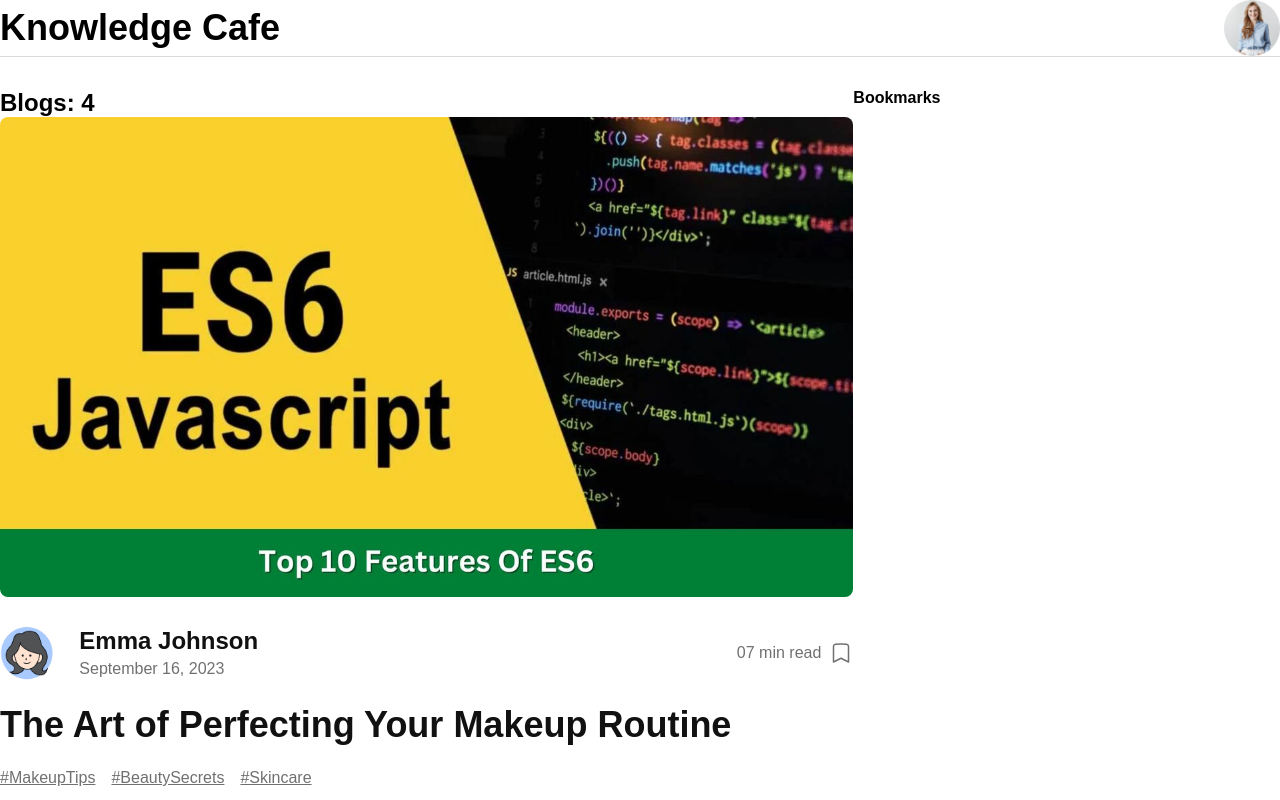
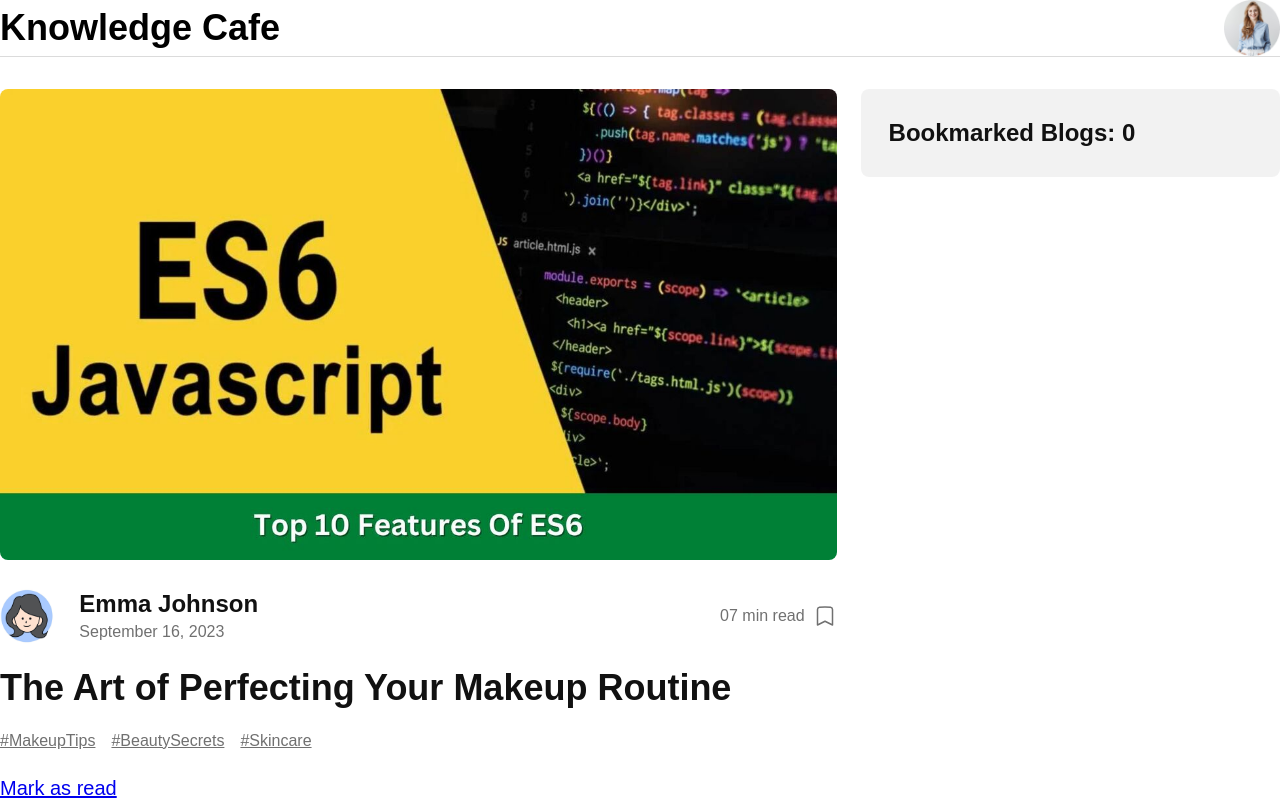
Before and after one commit to Shohanojjaman/knowledge-cafe, a React (Vite) app: page / in a window 1280 px wide. Shown: the top 800 px of the page. Built offline with nearby package versions, Linux system fonts and the light colour scheme.

Commit message:
Added Bookmarks components and functionality.

```diff
--- a/src/App.jsx
+++ b/src/App.jsx
@@ -1,15 +1,24 @@
+import { useState } from 'react';
 import Blogs from './components/Blog/Blogs';
 import Bookmarks from './components/Bookmark/Bookmarks';
 import Header from './components/Header';
 import './index.css';
 
 function App() {
+  const [bookmarks, setBookmarks] = useState([]);
+
+  const handleAddToBookmark = (blog) => {
+    const newBookmark = [...bookmarks, blog];
+    setBookmarks(newBookmark);
+    console.log(bookmarks);
+  };
+
   return (
     <>
       <Header></Header>
-      <main className="container mx-auto max-sm:px-5 flex">
-        <Blogs></Blogs>
-        <Bookmarks ></Bookmarks>
+      <main className="container mx-auto max-sm:px-5 flex gap-6">
+        <Blogs handleAddToBookmark={handleAddToBookmark}></Blogs>
+        <Bookmarks bookmarks={bookmarks}></Bookmarks>
       </main>
     </>
   );
--- a/src/components/Blog/Blog.jsx
+++ b/src/components/Blog/Blog.jsx
@@ -1,6 +1,6 @@
 import PropTypes from 'prop-types';
 
-const Blog = ({ blog }) => {
+const Blog = ({ blog, handleAddToBookmark }) => {
   const { title, cover, postDate, hashtags, author, authorImage, readingTime } = blog;
 
   return (
@@ -17,7 +17,14 @@ const Blog = ({ blog }) => {
           </div>
           <div className="flex items-center gap-2">
             <p className="text-body">0{readingTime} min read</p>
-            <svg xmlns="http://www.w3.org/2000/svg" width="24" height="24" viewBox="0 0 24 24" fill="none">
+            <svg
+              className="cursor-pointer"
+              onClick={() => handleAddToBookmark(blog)}
+              xmlns="http://www.w3.org/2000/svg"
+              width="24"
+              height="24"
+              viewBox="0 0 24 24"
+              fill="none">
               <path
                 d="M17.593 3.322C18.693 3.45 19.5 4.399 19.5 5.507V21L12 17.25L4.5 21V5.507C4.5 4.399 5.306 3.45 6.407 3.322C10.1232 2.89063 13.8768 2.89063 17.593 3.322Z"
                 stroke="#111111"
@@ -52,6 +59,7 @@ const Blog = ({ blog }) => {
 
 Blog.propTypes = {
   blog: PropTypes.object.isRequired,
+  handleAddToBookmark: PropTypes.func,
 };
 
 export default Blog;
--- a/src/components/Blog/Blogs.jsx
+++ b/src/components/Blog/Blogs.jsx
@@ -1,7 +1,8 @@
+import PropTypes from 'prop-types';
 import { useEffect, useState } from 'react';
 import Blog from './Blog';
 
-const Blogs = () => {
+const Blogs = ({ handleAddToBookmark }) => {
   const [blogs, setBlogs] = useState([]);
   useEffect(() => {
     fetch('blogs.json')
@@ -10,13 +11,17 @@ const Blogs = () => {
   }, []);
 
   return (
-    <div className='w-2/3'>
-      <h2>Blogs: {blogs.length}</h2>
+    <div className="w-2/3">
+      {/* <h2>Blogs: {blogs.length}</h2> */}
       {blogs.map((blog) => (
-        <Blog key={blog.id} blog={blog}></Blog>
+        <Blog key={blog.id} blog={blog} handleAddToBookmark={handleAddToBookmark}></Blog>
       ))}
     </div>
   );
 };
 
+Blogs.propTypes = {
+  handleAddToBookmark: PropTypes.func,
+};
+
 export default Blogs;
--- /dev/null
+++ b/src/components/Bookmark/Bookmark.jsx
@@ -0,0 +1,15 @@
+import PropTypes from 'prop-types';
+
+const Bookmark = ({ bookmark }) => {
+  return (
+    <div className="bg-white rounded-lg p-5">
+      <h4 className='text-xl font-semibold text-header'>{bookmark.title}</h4>
+    </div>
+  );
+};
+
+Bookmark.propTypes = {
+  bookmark: PropTypes.object,
+};
+
+export default Bookmark;
--- a/src/components/Bookmark/Bookmarks.jsx
+++ b/src/components/Bookmark/Bookmarks.jsx
@@ -1,13 +1,19 @@
 import PropTypes from 'prop-types';
+import Bookmark from './Bookmark';
+const Bookmarks = ({ bookmarks }) => {
+  return (
+    <div className="w-1/3 bg-[#1111110D] p-7 rounded-lg space-y-4 self-start">
+      <h4 className="text-2xl font-bold text-header">Bookmarked Blogs: {bookmarks.length}</h4>
 
-const Bookmarks = () => {
-    return (<div className="w-1/3">
-        <h4>Bookmarks</h4>
-    </div>)
+      {
+        bookmarks.map(bookmark => <Bookmark key={bookmark.id} bookmark={bookmark}></Bookmark>)
+      }
+    </div>
+  );
 };
 
 Bookmarks.propTypes = {
-
+  bookmarks: PropTypes.array,
 };
 
 export default Bookmarks;
```
